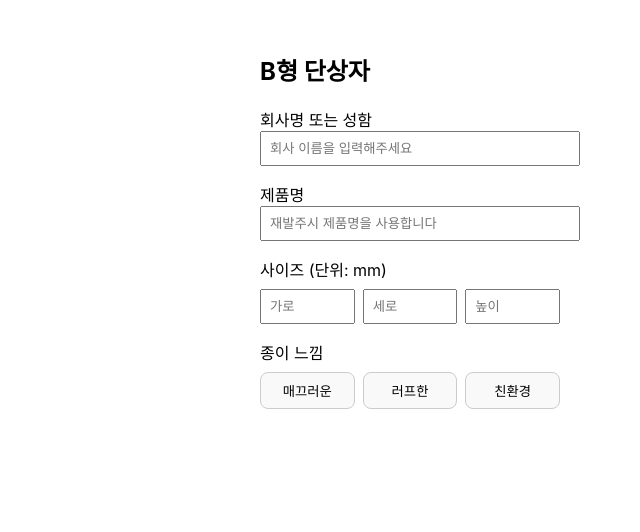
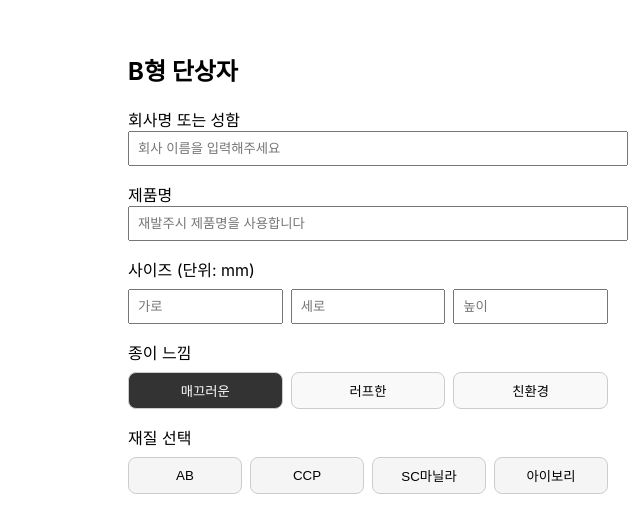
Before and after one commit to YimYoungheun/MTDL-Package, a React (Create React App) app: page / in a window 1280 px wide. Shown: the top 532 px of the page, without its empty margins (640-1280 px from the left). Built offline with nearby package versions, Linux system fonts and the light colour scheme.

Commit message:
Update App.js

```diff
--- a/src/App.js
+++ b/src/App.js
@@ -1,9 +1,9 @@
-import React, { useState } from 'react';
+import { useState } from 'react';
 
 function App() {
-  const [paperFeel, setPaperFeel] = useState('');
+  const [selectedTexture, setSelectedTexture] = useState('매끄러운');
 
-  const materialOptions = {
+  const textureOptions = {
     매끄러운: ['AB', 'CCP', 'SC마닐라', '아이보리'],
     러프한: ['아코팩', '올드밀', '녹차지', '매직패브릭'],
     친환경: ['얼스팩', '크라프트'],
@@ -12,10 +12,10 @@ function App() {
   return (
     <div style={{ display: 'flex', justifyContent: 'center', padding: '2rem' }}>
       {/* 오른쪽 입력 영역 */}
-      <div style={{ marginLeft: 'auto', marginRight: '3rem', width: '300px' }}>
+      <div style={{ marginLeft: 'auto', width: '480px' }}>
         <h2>B형 단상자</h2>
 
-        {/* 회사명 또는 성함 */}
+        {/* 회사명 */}
         <div style={{ marginBottom: '1rem' }}>
           <label>회사명 또는 성함</label>
           <input
@@ -35,7 +35,7 @@ function App() {
           />
         </div>
 
-        {/* 사이즈 입력 */}
+        {/* 사이즈 */}
         <div style={{ marginBottom: '1rem' }}>
           <label>사이즈 (단위: mm)</label>
           <div style={{ display: 'flex', gap: '0.5rem', marginTop: '0.5rem' }}>
@@ -61,7 +61,7 @@ function App() {
           </div>
         </div>
 
-        {/* 종이 느낌 선택 */}
+        {/* 종이 느낌 */}
         <div style={{ marginBottom: '1rem' }}>
           <label>종이 느낌</label>
           <div style={{ display: 'flex', gap: '0.5rem', marginTop: '0.5rem' }}>
@@ -69,13 +69,14 @@ function App() {
               <button
                 key={index}
                 type="button"
-                onClick={() => setPaperFeel(label)}
+                onClick={() => setSelectedTexture(label)}
                 style={{
                   flex: 1,
                   padding: '0.5rem',
-                  border: paperFeel === label ? '2px solid black' : '1px solid #ccc',
-                  background: paperFeel === label ? '#ddd' : '#f9f9f9',
-                  borderRadius: '0.5rem', // 둥근 버튼 처리
+                  border: '1px solid #ccc',
+                  borderRadius: '8px',
+                  background: selectedTexture === label ? '#333' : '#f9f9f9',
+                  color: selectedTexture === label ? '#fff' : '#000',
                   cursor: 'pointer',
                 }}
               >
@@ -85,24 +86,31 @@ function App() {
           </div>
         </div>
 
-        {/* 종이 재질 선택지 */}
-        {paperFeel && materialOptions[paperFeel]?.length > 0 && (
+        {/* 재질 선택 */}
+        {selectedTexture && (
           <div style={{ marginBottom: '1rem' }}>
             <label>재질 선택</label>
-            <div style={{ display: 'flex', flexWrap: 'wrap', gap: '0.5rem', marginTop: '0.5rem' }}>
-              {materialOptions[paperFeel].map((material, idx) => (
+            <div
+              style={{
+                display: 'flex',
+                gap: '0.5rem',
+                marginTop: '0.5rem',
+                flexWrap: 'nowrap',
+                justifyContent: 'space-between',
+              }}
+            >
+              {textureOptions[selectedTexture].map((material, index) => (
                 <button
-                  key={idx}
+                  key={index}
                   type="button"
                   style={{
                     padding: '0.5rem',
                     border: '1px solid #ccc',
-                    background: '#f1f1f1',
-                    borderRadius: '0.5rem',
+                    borderRadius: '8px',
+                    background: '#f5f5f5',
                     cursor: 'pointer',
-                    width: 'calc(25% - 0.5rem)', // 한 줄에 4개 들어가게
-                    minWidth: '70px',
-                    textAlign: 'center',
+                    flex: 1,
+                    whiteSpace: 'nowrap',
                   }}
                 >
                   {material}
```
